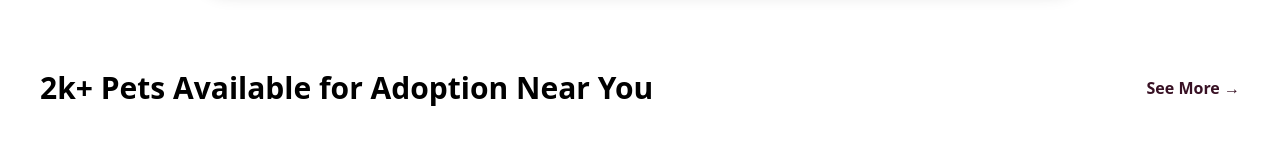
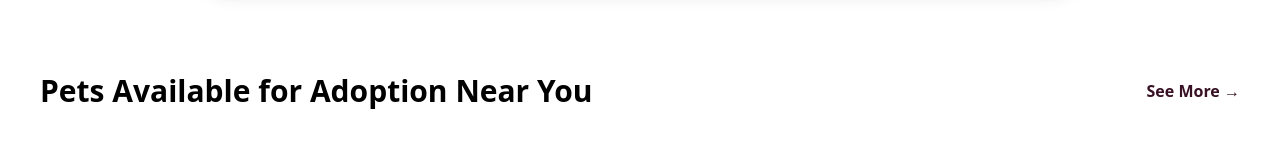
Before and after one commit to AbhishkKr/pawzelyy, a React (Vite) app: page / in a window 1280 px wide. Shown: the part 586-730 px from the top of the page. Built offline with nearby package versions, Linux system fonts and the light colour scheme; no server answers.

Commit message:
update/res/pets available

```diff
--- a/src/components/PetGrid.jsx
+++ b/src/components/PetGrid.jsx
@@ -42,17 +42,19 @@ export default function PetGrid() {
     <section id="pets" className="px-10 py-20 bg-secondary">
 
       {/* Header */}
-      <div className="flex justify-between items-center mb-10">
-        <h3 className="text-3xl font-bold">
-          2k+ Pets Available for Adoption Near You
+      <div className="flex flex-col sm:flex-row sm:justify-between sm:items-center gap-4 mb-8 sm:mb-10">
+
+        <h3 className="text-xl sm:text-2xl md:text-3xl font-bold leading-snug">
+          Pets Available for Adoption Near You
         </h3>
 
         <Link
           to="/pets"
-          className="text-[#381124] font-semibold hover:underline"
+          className="text-[#381124] font-semibold hover:underline self-start sm:self-auto"
         >
           See More →
         </Link>
+
       </div>
 
       {/* Scroll container */}
```
